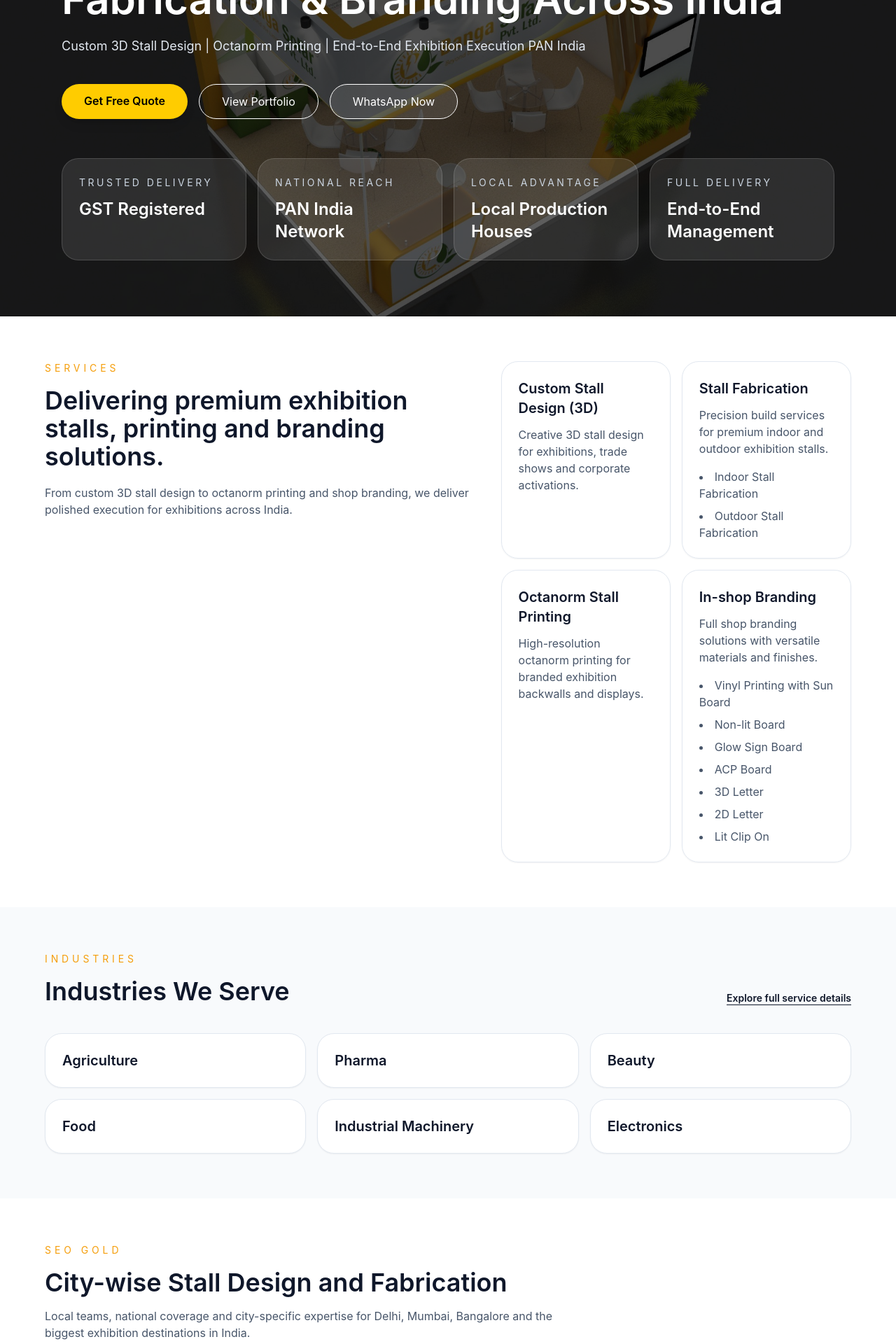
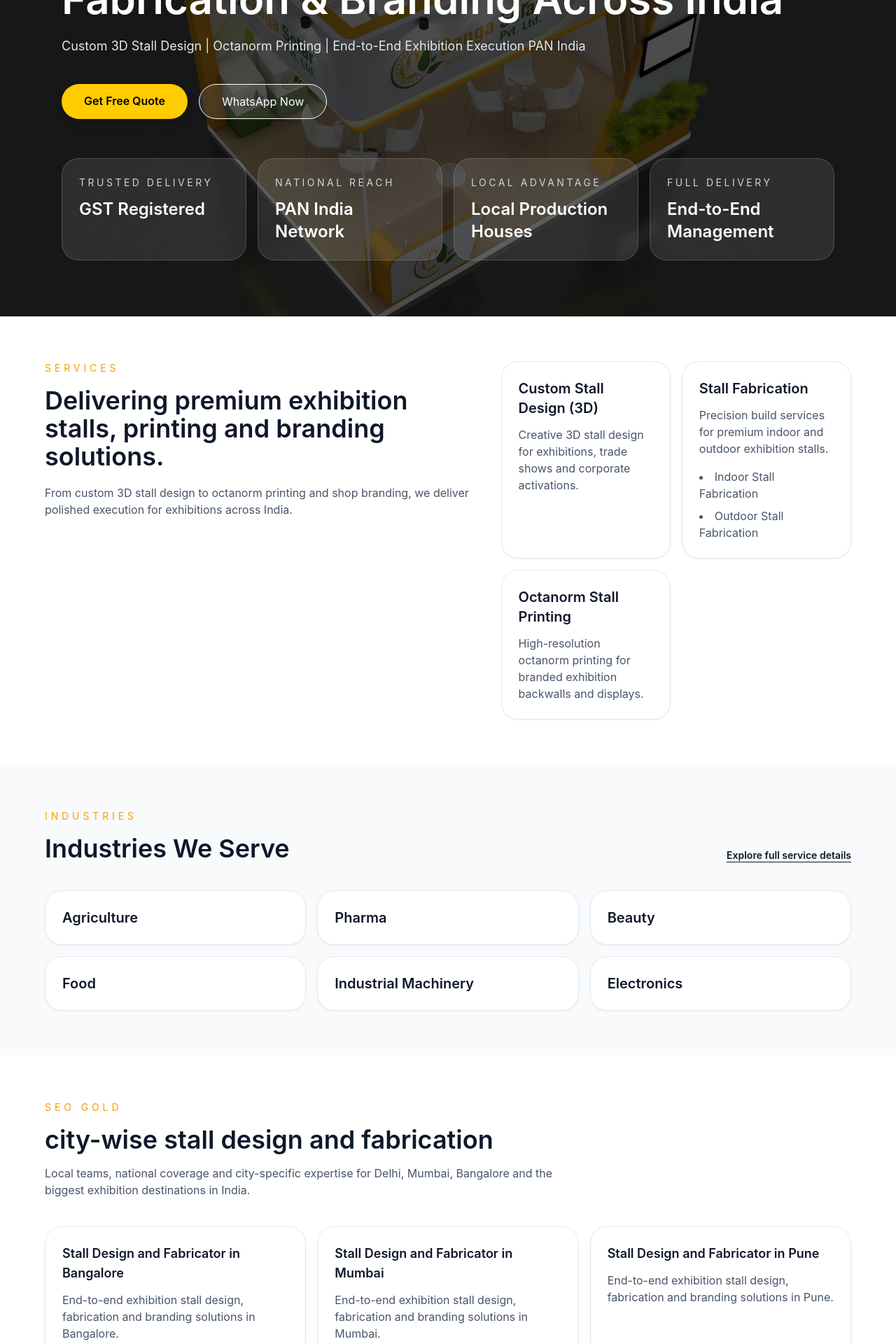
Before and after one commit to cuttwocutter/events, a Next.js app: page /events/ in a window 1280 px wide. Shown: the part 340-2260 px from the top of the page at 70% size. Built offline with nearby package versions, Linux system fonts and the light colour scheme.

Commit message:
changes updated

```diff
--- a/app/page.js
+++ b/app/page.js
@@ -62,7 +62,7 @@ export default function Home() {
       <section className="py-16 px-6 md:px-10 lg:px-16 max-w-7xl mx-auto">
         <div className="mb-10">
           <p className="text-sm uppercase tracking-[0.35em] text-[#f59e0b]">SEO Gold</p>
-          <h2 className="mt-4 text-3xl md:text-4xl font-semibold">City-wise Stall Design and Fabrication</h2>
+          <h2 className="mt-4 text-3xl md:text-4xl font-semibold">city-wise stall design and fabrication</h2>
           <p className="mt-4 text-slate-600 max-w-3xl">Local teams, national coverage and city-specific expertise for Delhi, Mumbai, Bangalore and the biggest exhibition destinations in India.</p>
         </div>
 
@@ -113,22 +113,19 @@ export default function Home() {
         <div className="flex flex-col lg:flex-row lg:items-center lg:justify-between gap-6 mb-10">
           <div>
             <p className="text-sm uppercase tracking-[0.35em] text-[#f59e0b]">Trusted by clients</p>
-            <h2 className="mt-4 text-3xl md:text-4xl font-semibold">Client list & upcoming exhibitions</h2>
+            <h2 className="mt-4 text-3xl md:text-4xl font-semibold">Upcoming exhibitions</h2>
           </div>
-          <Link href="/contact" className="inline-flex items-center rounded-full border border-slate-300 px-6 py-3 text-sm font-semibold text-slate-900 hover:bg-slate-100 transition">
-            Download Company Profile / Brief Form
-          </Link>
         </div>
 
         <div className="grid gap-6 lg:grid-cols-2">
-          <div className="rounded-3xl border border-slate-200 bg-white p-6 shadow-sm">
+          {/* <div className="rounded-3xl border border-slate-200 bg-white p-6 shadow-sm">
             <h3 className="font-semibold text-xl">Clients</h3>
             <div className="mt-5 grid gap-3 sm:grid-cols-2">
               {clients.map((client) => (
                 <div key={client} className="rounded-2xl bg-slate-50 p-4 text-slate-700">{client}</div>
               ))}
             </div>
-          </div>
+          </div> */}
           <div className="rounded-3xl border border-slate-200 bg-white p-6 shadow-sm">
             <h3 className="font-semibold text-xl">Upcoming Exhibitions</h3>
             <div className="mt-5 space-y-3">
--- a/components/Header.js
+++ b/components/Header.js
@@ -1,11 +1,14 @@
 "use client";
 import Image from 'next/image';
 import Link from "next/link";
+import { useState } from "react";
 import { getImageUrl } from "../lib/utils";
 
 export default function Header() {
+    const [isOpen, setIsOpen] = useState(false);
+
     return (
-        <header className="sticky top-0 z-50 h-full bg-white shadow-lg" suppressHydrationWarning>
+        <header className="sticky top-0 z-50 bg-white shadow-lg" suppressHydrationWarning>
             <div className="flex justify-between items-center px-8 py-5 max-w-7xl mx-auto">
                 {/* Logo Section */}
                 <div className="flex items-center gap-3">
@@ -21,8 +24,8 @@ export default function Header() {
                     </Link>
                 </div>
 
-                {/* Navigation Section */}
-                <nav className="flex items-center gap-6 text-sm md:text-base">
+                {/* Desktop Navigation */}
+                <nav className="hidden md:flex items-center gap-6 text-sm md:text-base">
                     <Link href="/" className="text-gray-700 font-medium hover:text-secondary transition-colors duration-200">Home</Link>
                     <Link href="/services" className="text-gray-700 font-medium hover:text-secondary transition-colors duration-200">Services</Link>
                     <Link href="/portfolio" className="text-gray-700 font-medium hover:text-secondary transition-colors duration-200">Portfolio</Link>
@@ -30,7 +33,32 @@ export default function Header() {
                     <Link href="/city" className="text-gray-700 font-medium hover:text-secondary transition-colors duration-200">Cities</Link>
                     <Link href="/contact" className="text-gray-700 font-medium hover:text-secondary transition-colors duration-200">Contact</Link>
                 </nav>
+
+                {/* Mobile Hamburger Button */}
+                <button
+                    className="md:hidden flex flex-col justify-center items-center w-8 h-8 space-y-1"
+                    onClick={() => setIsOpen(!isOpen)}
+                    aria-label="Toggle menu"
+                >
+                    <span className={`block w-6 h-0.5 bg-gray-700 transition-transform duration-300 ${isOpen ? 'rotate-45 translate-y-1.5' : ''}`}></span>
+                    <span className={`block w-6 h-0.5 bg-gray-700 transition-opacity duration-300 ${isOpen ? 'opacity-0' : ''}`}></span>
+                    <span className={`block w-6 h-0.5 bg-gray-700 transition-transform duration-300 ${isOpen ? '-rotate-45 -translate-y-1.5' : ''}`}></span>
+                </button>
             </div>
+
+            {/* Mobile Navigation Menu */}
+            {isOpen && (
+                <div className="md:hidden bg-white shadow-lg border-t">
+                    <nav className="flex flex-col items-center py-4 space-y-4">
+                        <Link href="/" className="text-gray-700 font-medium hover:text-secondary transition-colors duration-200" onClick={() => setIsOpen(false)}>Home</Link>
+                        <Link href="/services" className="text-gray-700 font-medium hover:text-secondary transition-colors duration-200" onClick={() => setIsOpen(false)}>Services</Link>
+                        <Link href="/portfolio" className="text-gray-700 font-medium hover:text-secondary transition-colors duration-200" onClick={() => setIsOpen(false)}>Portfolio</Link>
+                        <Link href="/about" className="text-gray-700 font-medium hover:text-secondary transition-colors duration-200" onClick={() => setIsOpen(false)}>About</Link>
+                        <Link href="/city" className="text-gray-700 font-medium hover:text-secondary transition-colors duration-200" onClick={() => setIsOpen(false)}>Cities</Link>
+                        <Link href="/contact" className="text-gray-700 font-medium hover:text-secondary transition-colors duration-200" onClick={() => setIsOpen(false)}>Contact</Link>
+                    </nav>
+                </div>
+            )}
         </header>
     );
 }
--- a/components/Hero.js
+++ b/components/Hero.js
@@ -39,9 +39,6 @@ export default function Hero() {
                     <Link href="/contact" className="rounded-full bg-[#ffcc00] px-8 py-3 text-black font-semibold shadow-lg hover:bg-[#f0b600] transition">
                         Get Free Quote
                     </Link>
-                    <Link href="/portfolio" className="rounded-full border border-white px-8 py-3 text-white hover:bg-white/10 transition">
-                        View Portfolio
-                    </Link>
                     <Link href="https://wa.me/919999999999" className="rounded-full bg-white/10 px-8 py-3 text-white border border-white hover:bg-white/20 transition">
                         WhatsApp Now
                     </Link>
--- a/lib/data.js
+++ b/lib/data.js
@@ -39,12 +39,7 @@ export const services = [
     {
         title: "Octanorm Stall Printing",
         description: "High-resolution octanorm printing for branded exhibition backwalls and displays.",
-    },
-    {
-        title: "In-shop Branding",
-        description: "Full shop branding solutions with versatile materials and finishes.",
-        items: ["Vinyl Printing with Sun Board", "Non-lit Board", "Glow Sign Board", "ACP Board", "3D Letter", "2D Letter", "Lit Clip On"],
-    },
+    }
 ];
 
 export const industries = [
@@ -57,13 +52,12 @@ export const industries = [
 ];
 
 export const cities = [
-    { slug: "delhi", name: "Delhi" },
+    { slug: "bangalore", name: "Bangalore" },
     { slug: "mumbai", name: "Mumbai" },
-    { slug: "bangalore", name: "Bangalore" },
+    { slug: "pune", name: "Pune" },
     { slug: "hyderabad", name: "Hyderabad" },
-    { slug: "pune", name: "Pune" },
     { slug: "kolkata", name: "Kolkata" },
-    { slug: "chennai", name: "Chennai" },
+    { slug: "gujrat", name: "Gujrat" },
 ];
 
 export const clients = [
```
